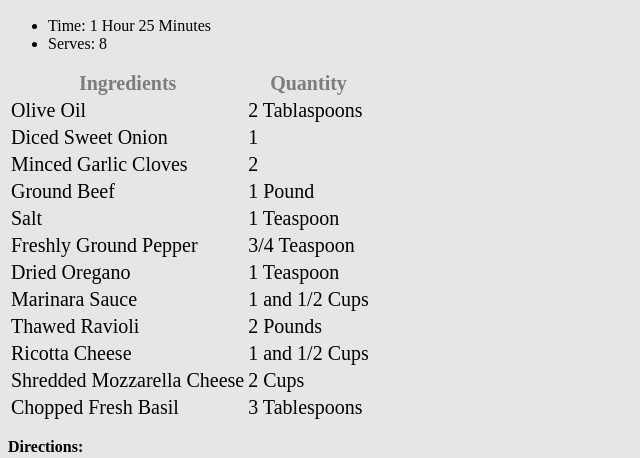
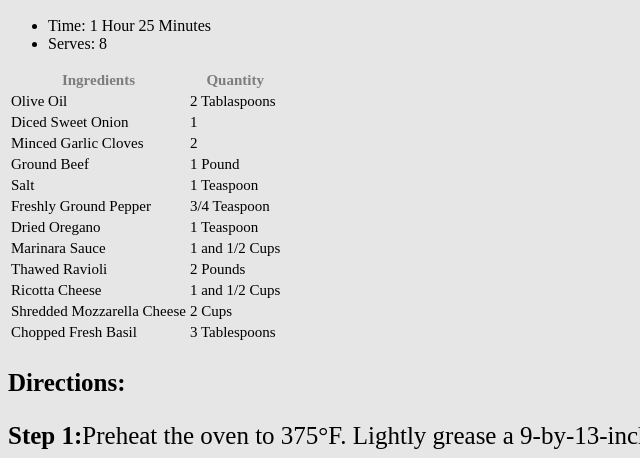
Before and after one commit to Codez94/Codez94-Recipe-Book, a plain HTML site: page index.html in a window 1280 px wide. Shown: the part 551-1009 px from the top of the page, without its empty margins (0-640 px from the left). Drawn offline with Linux system fonts and the light colour scheme.

Commit message:
Update index.html

```diff
--- a/index.html
+++ b/index.html
@@ -5,9 +5,11 @@
         <meta charset="utf-8">
         <style>
         body {background-color:rgb(230, 230, 230);}
-        p {color:rgb(0, 0, 0);}
+        p {
+            font-size:25px;
+            color:rgb(0, 0, 0);}
         #Table {
-            font-size:20px;
+            font-size:15px;
             color:rgb(0, 0, 0);}
         .IG {color:rgb(125, 125, 125);}
         h1 {color:rgb(214, 0, 0);}
```
